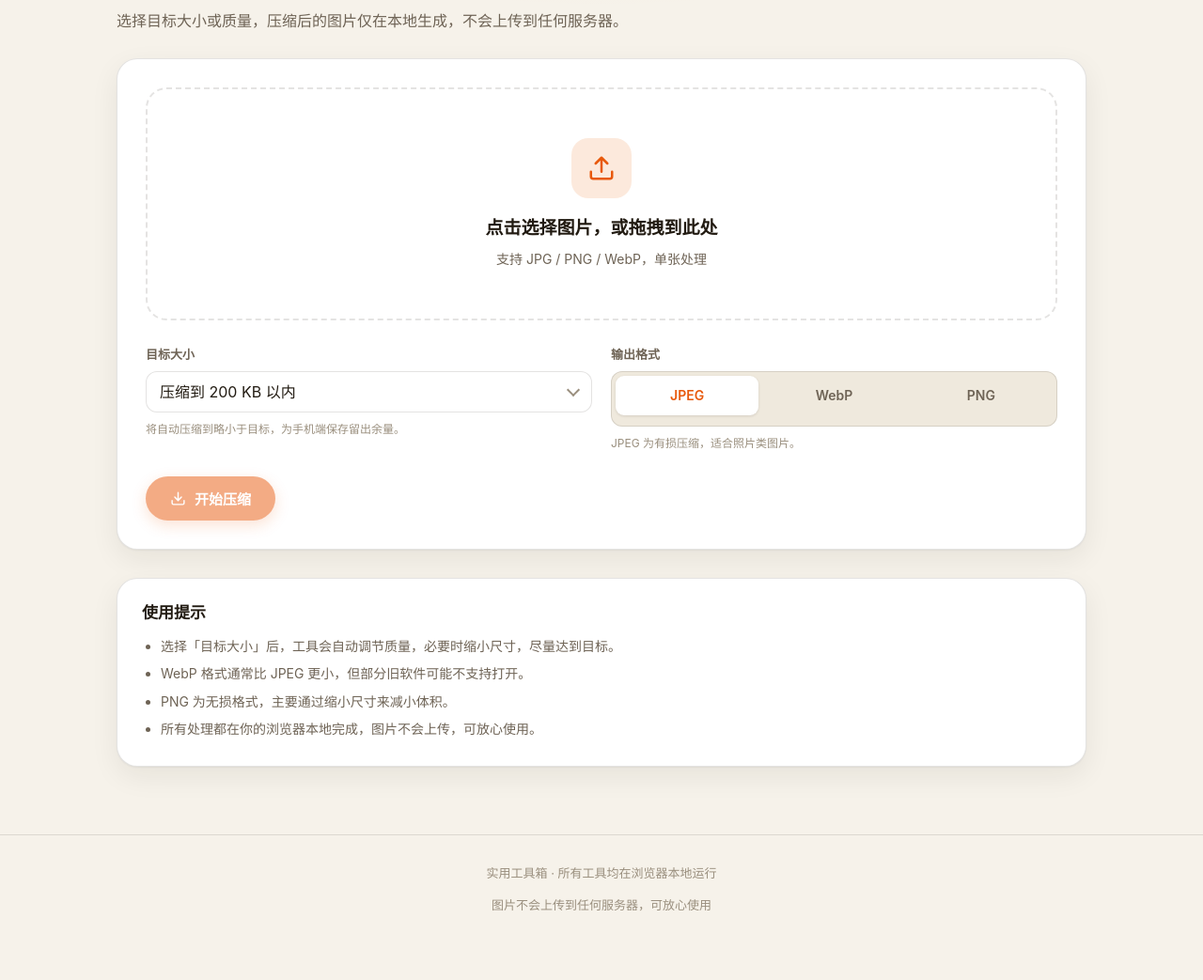
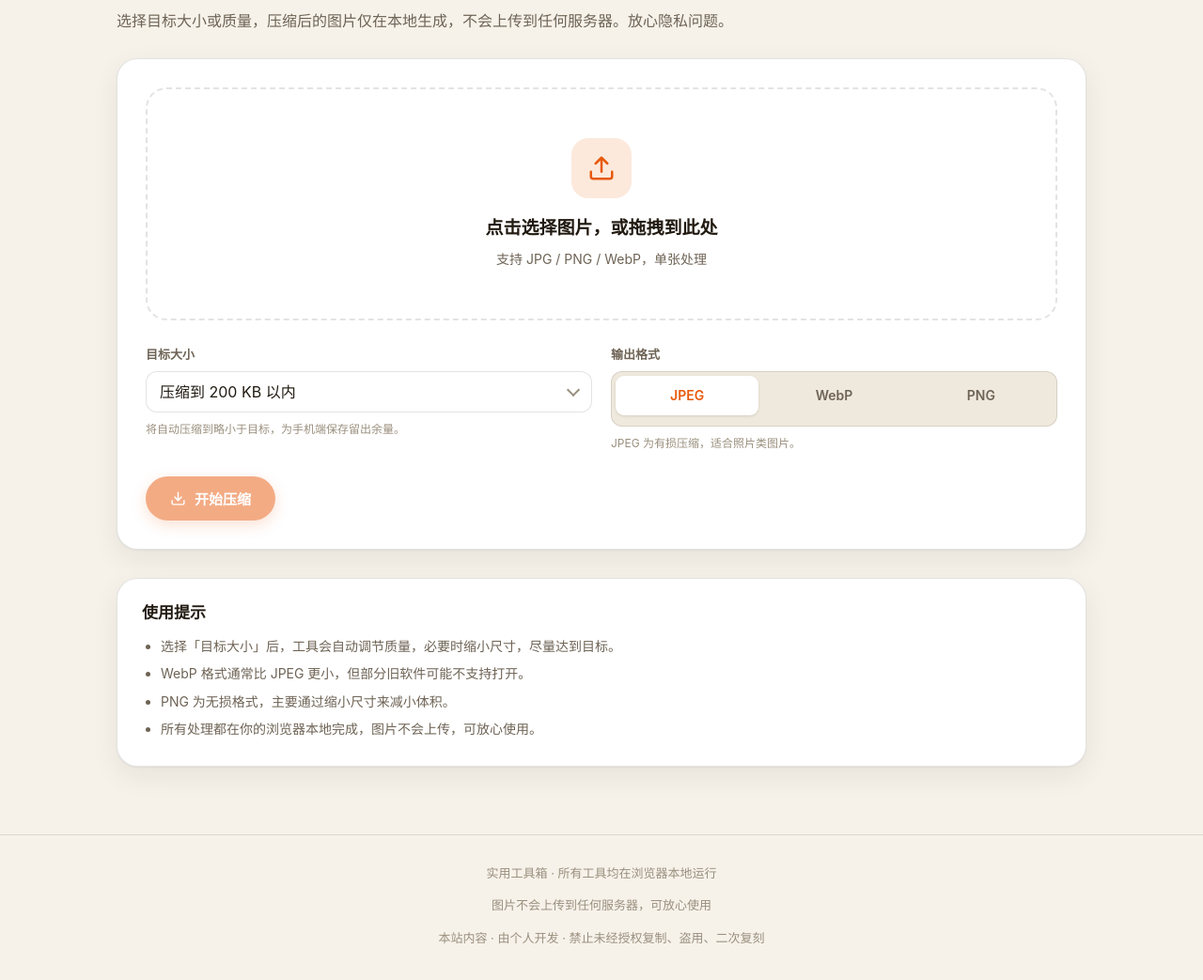
Before and after one commit to GrowForJoy/MyTools, a plain HTML site: page tools/image-compress.html in a window 1280 px wide. Shown: the part 189-1232 px from the top of the page at 94% size. Before the commit the page ends 1207 px from the top, so only its background shows below. Drawn offline with Linux system fonts and the light colour scheme.

Commit message:
补充说明

```diff
--- a/tools/image-compress.html
+++ b/tools/image-compress.html
@@ -39,7 +39,7 @@
         返回工具列表
       </a>
       <h1>图片压缩</h1>
-      <p class="sub">选择目标大小或质量，压缩后的图片仅在本地生成，不会上传到任何服务器。</p>
+      <p class="sub">选择目标大小或质量，压缩后的图片仅在本地生成，不会上传到任何服务器。放心隐私问题。</p>
     </div>
 
     <section class="tool-panel">
@@ -190,6 +190,7 @@
   <footer class="site-footer">
     <p class="footer-note">实用工具箱 · 所有工具均在浏览器本地运行</p>
     <p>图片不会上传到任何服务器，可放心使用</p>
+    <p>本站内容 · 由个人开发 · 禁止未经授权复制、盗用、二次复刻</p>
   </footer>
 
   <script src="../js/main.js"></script>
```
